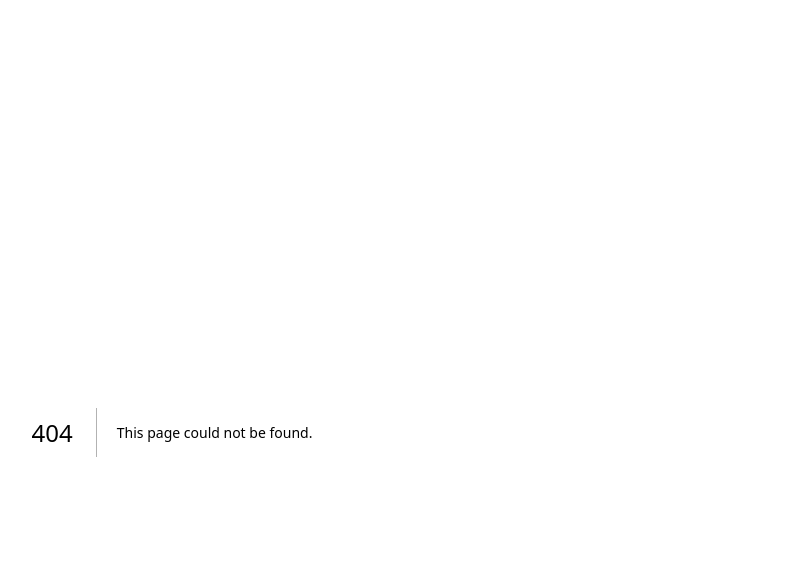
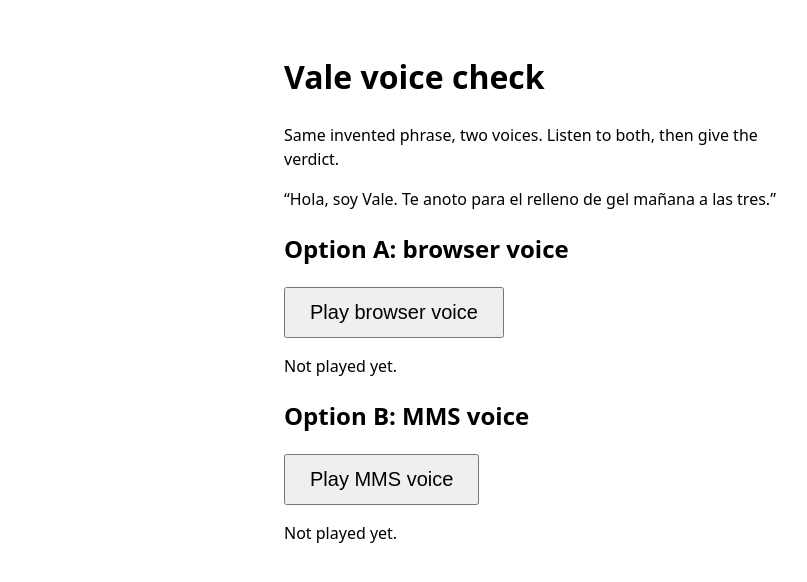
Before and after one commit to danielmartinezsarta/vale-meta-hackathon, a Next.js app: page /voice-check in a window 1280 px wide. Before the commit this address had no page. Shown: the top 582 px of the page, without its empty margins (100-907 px from the left). Built offline with nearby package versions, Linux system fonts and the light colour scheme.

Commit message:
Add voice comparison page with browser and MMS options

```diff
--- /dev/null
+++ b/src/app/api/mms-voice/route.ts
@@ -0,0 +1,35 @@
+export const runtime = "nodejs";
+
+const MMS_URL =
+  "https://danielmartinezsarta--vale-mms-tts-web-speak.us-east.modal.run";
+const MAX_CHARS = 500;
+
+// Same-origin proxy for the public MMS voice demo: the demo has no CORS
+// open for the preview domain, and the key (if ever needed) stays server-side.
+export async function GET(request: Request): Promise<Response> {
+  const { searchParams } = new URL(request.url);
+  const text = (searchParams.get("text") ?? "").slice(0, MAX_CHARS);
+  if (text.trim() === "") {
+    return Response.json({ error: "Missing text." }, { status: 400 });
+  }
+  let upstream: Response;
+  try {
+    upstream = await fetch(`${MMS_URL}?text=${encodeURIComponent(text)}`);
+  } catch {
+    return Response.json(
+      { error: "Voice service is not reachable. Try again later.", code: "E-NET" },
+      { status: 502 },
+    );
+  }
+  if (!upstream.ok) {
+    return Response.json(
+      { error: "Voice service failed. Try again later.", code: "E-NET" },
+      { status: 502 },
+    );
+  }
+  const audio = await upstream.arrayBuffer();
+  const headers = new Headers({ "Content-Type": "audio/wav" });
+  const synthesis = upstream.headers.get("X-Synthesis-Seconds");
+  if (synthesis) headers.set("X-Synthesis-Seconds", synthesis);
+  return new Response(audio, { headers });
+}
--- /dev/null
+++ b/src/app/voice-check/page.tsx
@@ -0,0 +1,85 @@
+"use client";
+
+import { useEffect, useRef, useState } from "react";
+import { speak, stopSpeaking } from "@/lib/speak";
+
+const PHRASE =
+  "Hola, soy Vale. Te anoto para el relleno de gel mañana a las tres.";
+
+// Temporary comparison page for the voice verdict: same invented phrase
+// through the browser voice and through MMS on Modal. Removed once decided.
+export default function VoiceCheck() {
+  const [browserStatus, setBrowserStatus] = useState("Not played yet.");
+  const [mmsStatus, setMmsStatus] = useState("Not played yet.");
+  const mmsAudioRef = useRef<HTMLAudioElement | null>(null);
+
+  useEffect(
+    () => () => {
+      stopSpeaking();
+      mmsAudioRef.current?.pause();
+      mmsAudioRef.current = null;
+    },
+    [],
+  );
+
+  const playBrowser = () => {
+    mmsAudioRef.current?.pause();
+    const started = performance.now();
+    speak(PHRASE);
+    setBrowserStatus(
+      `Playing with the browser voice (${Math.round(performance.now() - started)} ms to start).`,
+    );
+  };
+
+  const playMms = async () => {
+    stopSpeaking();
+    mmsAudioRef.current?.pause();
+    setMmsStatus("Generating with MMS...");
+    const started = performance.now();
+    try {
+      const url = `/api/mms-voice?text=${encodeURIComponent(PHRASE)}`;
+      const res = await fetch(url);
+      if (!res.ok) throw new Error("bad status");
+      const blob = await res.blob();
+      const seconds = res.headers.get("X-Synthesis-Seconds");
+      let audioUrl: string;
+      try {
+        audioUrl = URL.createObjectURL(blob);
+      } catch {
+        audioUrl = url;
+      }
+      const audio = new Audio(audioUrl);
+      mmsAudioRef.current = audio;
+      await audio.play();
+      setMmsStatus(
+        `Playing the MMS voice (synthesis ${seconds ?? "?"} s, ${((performance.now() - started) / 1000).toFixed(1)} s total).`,
+      );
+    } catch {
+      setMmsStatus("The MMS voice failed. Try again later.");
+    }
+  };
+
+  return (
+    <main>
+      <h1>Vale voice check</h1>
+      <p>Same invented phrase, two voices. Listen to both, then give the verdict.</p>
+      <p>
+        <q>{PHRASE}</q>
+      </p>
+      <section>
+        <h2>Option A: browser voice</h2>
+        <button type="button" onClick={playBrowser}>
+          Play browser voice
+        </button>
+        <p>{browserStatus}</p>
+      </section>
+      <section>
+        <h2>Option B: MMS voice</h2>
+        <button type="button" onClick={playMms}>
+          Play MMS voice
+        </button>
+        <p>{mmsStatus}</p>
+      </section>
+    </main>
+  );
+}
```
Also changed, not shown: 2 other files (tests, documents, lock files or other folders).
